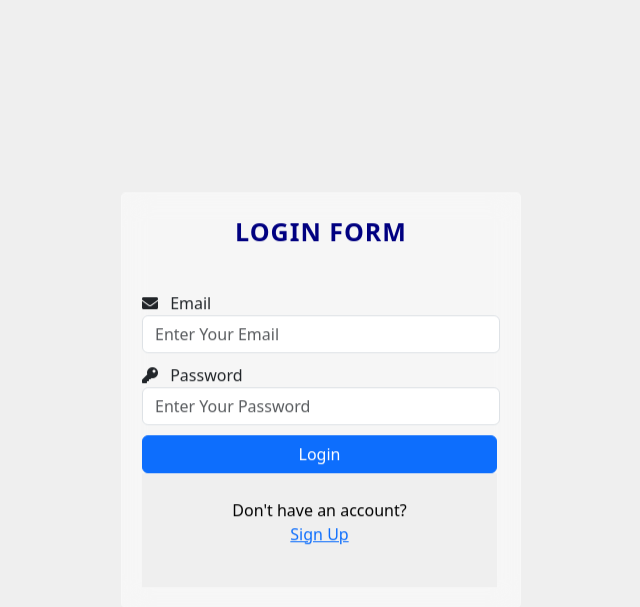
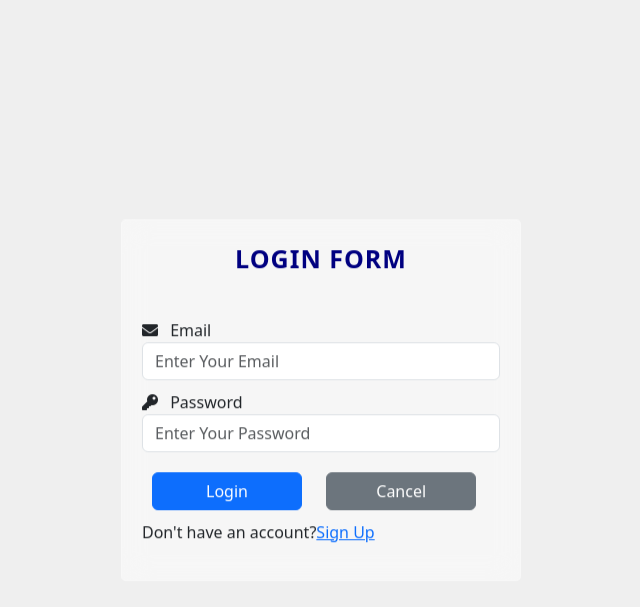
Before and after one commit to SoeYu-Nandar/BeautyReviews, a PHP site: page / in a window 1280 px wide. Shown: the top 607 px of the page, without its empty margins (319-959 px from the left). Run offline with PHP 8.4, Linux system fonts and the light colour scheme.

Commit message:
adding cancel button

```diff
--- a/index.html
+++ b/index.html
@@ -21,8 +21,10 @@
             <input type="password" class="form-control" placeholder="Enter Your Password">
             </div>
 
-            <button class="btn btn-primary">Login<button>
-            <p class="forget">Don't have an account?<br><a href="#">Sign Up</a></p>
+            <button class="btn btn-primary">Login</button>
+            <button class="btn btn-secondary">Cancel</button>
+
+            <p class="forget">Don't have an account?<a href="#">Sign Up</a></p>
 
     </form>
 
--- a/style.css
+++ b/style.css
@@ -43,7 +43,7 @@
 form button {
     padding:25px;
     border:none;
-    width:355px;
+    margin:10px;
+    width:150px;
     text-justify: center;
-    display:block;
 }
```
